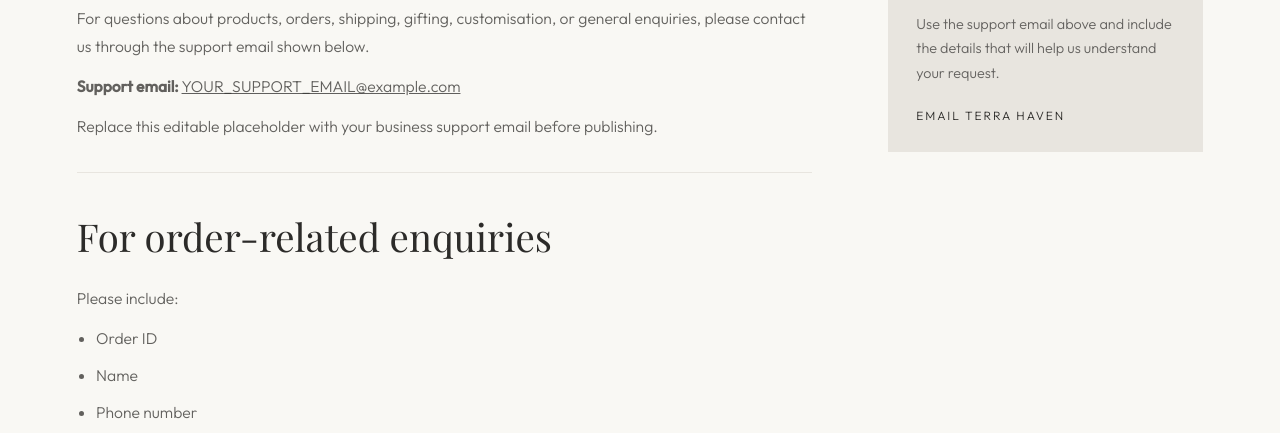
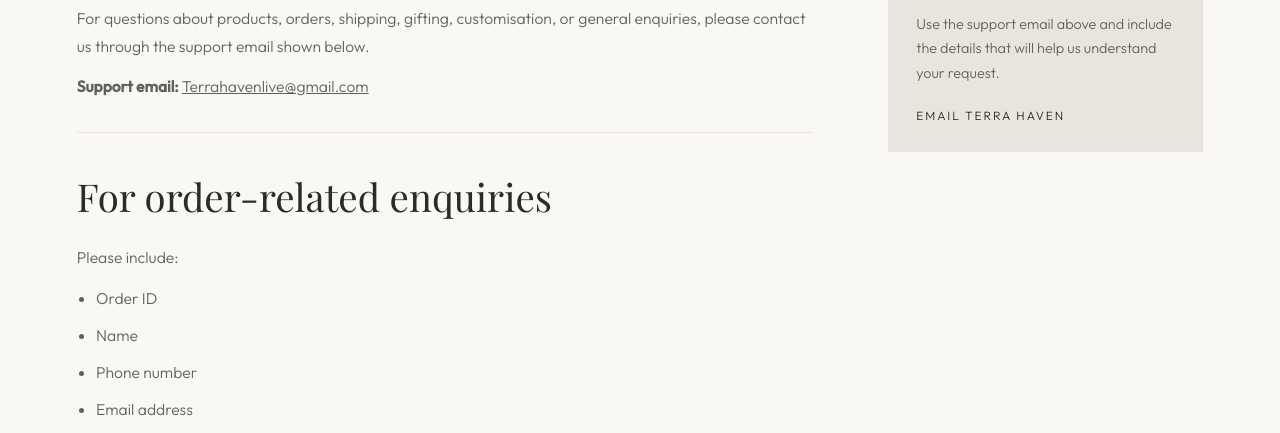
Before and after one commit to shreyaadev7-coder/TerraHeaven_website, a website: page contact.html in a window 1280 px wide. Shown: the part 667-1100 px from the top of the page. Drawn offline with nearby package versions, Linux system fonts and the light colour scheme; a web font is replaced by a local one.

Commit message:
Update Terra Haven support email

```diff
--- a/contact.html
+++ b/contact.html
@@ -26,8 +26,7 @@
                 <section class="support-section">
                     <h2>We are here to help</h2>
                     <p>For questions about products, orders, shipping, gifting, customisation, or general enquiries, please contact us through the support email shown below.</p>
-                    <p><strong>Support email:</strong> <a href="mailto:YOUR_SUPPORT_EMAIL@example.com">YOUR_SUPPORT_EMAIL@example.com</a></p>
-                    <p class="support-intro">Replace this editable placeholder with your business support email before publishing.</p>
+                    <p><strong>Support email:</strong> <a href="mailto:Terrahavenlive@gmail.com">Terrahavenlive@gmail.com</a></p>
                 </section>
 
                 <section class="support-section">
@@ -46,7 +45,7 @@
             <aside class="support-sidebar">
                 <h2>Send a note</h2>
                 <p>Use the support email above and include the details that will help us understand your request.</p>
-                <a class="support-cta" href="mailto:YOUR_SUPPORT_EMAIL@example.com">Email Terra Haven</a>
+                <a class="support-cta" href="mailto:Terrahavenlive@gmail.com">Email Terra Haven</a>
             </aside>
         </div>
     </main>
```
